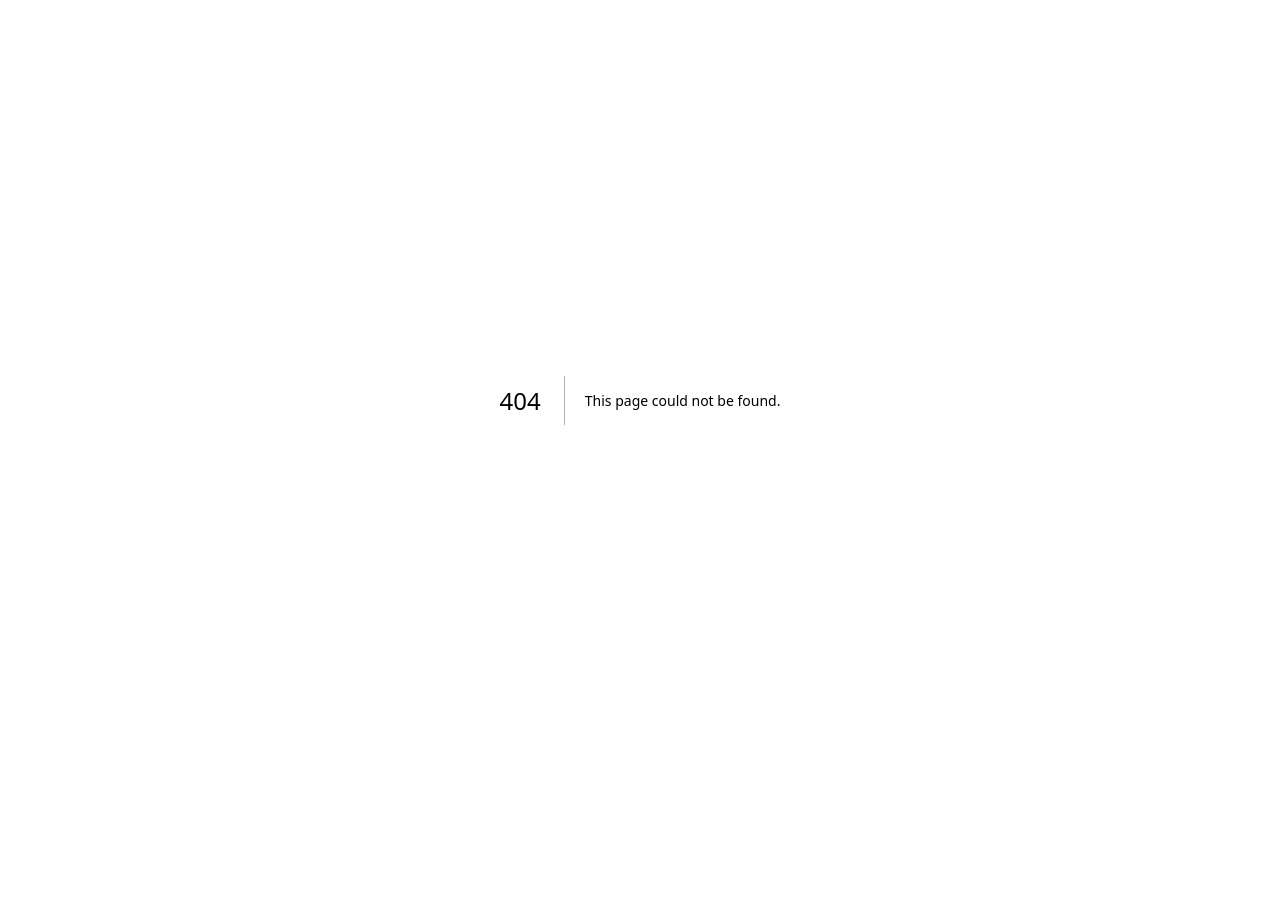
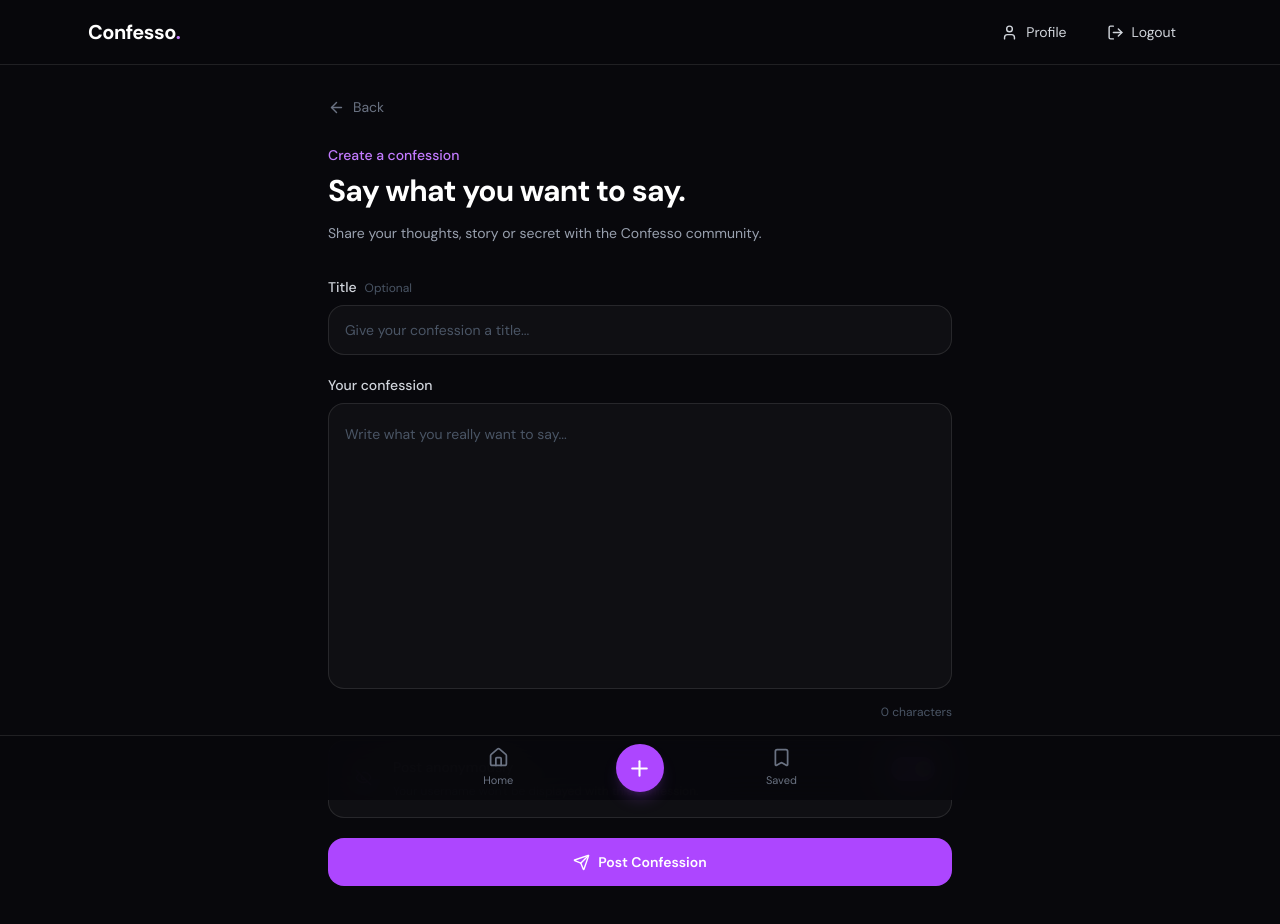
Before and after one commit to victoriaonuoha/confesso-app, a Next.js app: page /create in a window 1280 px wide. Before the commit this address had no page. Shown: the top 924 px of the page. Before the commit the page ends 800 px from the top, so only its background shows below. Built offline with nearby package versions, Linux system fonts and the light colour scheme; no server answers; a web font is replaced by a local one.

Commit message:
Added the actual creating post page

```diff
--- /dev/null
+++ b/src/app/create/page.jsx
@@ -0,0 +1,214 @@
+"use client";
+
+import { useState } from "react";
+import { useRouter } from "next/navigation";
+import { ArrowLeft, Eye, EyeOff, Send } from "lucide-react";
+
+import Header from "../components/FeedHeader";
+import BottomNav from "../components/FeedButtomNav";
+import { apiRequest } from "../../lib/api";
+
+export default function CreatePage() {
+  const router = useRouter();
+
+  const [title, setTitle] = useState("");
+  const [content, setContent] = useState("");
+  const [anonymous, setAnonymous] = useState(true);
+
+  const [loading, setLoading] = useState(false);
+  const [error, setError] = useState("");
+
+  const handleSubmit = async (event) => {
+    event.preventDefault();
+
+    setError("");
+
+    if (!content.trim()) {
+      setError("Please write your confession before posting.");
+      return;
+    }
+
+    try {
+      setLoading(true);
+
+      const data = await apiRequest("/confessions/", {
+        method: "POST",
+        body: JSON.stringify({
+          title: title.trim() || null,
+          content: content.trim(),
+          anonymous,
+        }),
+        headers: {
+          Authorization: `Bearer ${localStorage.getItem("confesso_access_token")}`,
+        },
+      });
+
+      // After successfully creating the confession,
+      // take the user back to the feed.
+      router.push("/feed");
+    } catch (error) {
+      setError(
+        error.message || "Unable to create your confession."
+      );
+    } finally {
+      setLoading(false);
+    }
+  };
+
+  return (
+    <div className="min-h-screen bg-[#08080c] text-white">
+      <Header />
+
+      <main className="mx-auto max-w-2xl px-4 pb-28 pt-8 sm:px-6">
+        {/* Back button */}
+        <button
+          onClick={() => router.back()}
+          className="mb-7 flex items-center gap-2 text-sm text-gray-500 transition hover:text-white"
+        >
+          <ArrowLeft size={17} />
+          Back
+        </button>
+
+        {/* Heading */}
+        <section className="mb-8">
+          <p className="text-sm font-medium text-purple-400">
+            Create a confession
+          </p>
+
+          <h1 className="mt-2 text-3xl font-bold tracking-tight">
+            Say what you want to say.
+          </h1>
+
+          <p className="mt-3 text-sm leading-6 text-gray-400">
+            Share your thoughts, story or secret with the
+            Confesso community.
+          </p>
+        </section>
+
+        {/* Error */}
+        {error && (
+          <div className="mb-5 rounded-2xl border border-red-500/20 bg-red-500/10 px-4 py-3">
+            <p className="text-sm text-red-300">
+              {error}
+            </p>
+          </div>
+        )}
+
+        {/* Form */}
+        <form
+          onSubmit={handleSubmit}
+          className="space-y-5"
+        >
+          {/* Title */}
+          <div>
+            <label
+              htmlFor="title"
+              className="mb-2 block text-sm font-medium text-gray-300"
+            >
+              Title
+              <span className="ml-2 text-xs font-normal text-gray-600">
+                Optional
+              </span>
+            </label>
+
+            <input
+              id="title"
+              type="text"
+              value={title}
+              onChange={(event) => setTitle(event.target.value)}
+              placeholder="Give your confession a title..."
+              maxLength={150}
+              className="w-full rounded-2xl border border-white/10 bg-white/[0.03] px-4 py-3.5 text-sm text-white outline-none transition placeholder:text-gray-600 focus:border-purple-500/50 focus:bg-white/[0.05]"
+            />
+          </div>
+
+          {/* Content */}
+          <div>
+            <label
+              htmlFor="content"
+              className="mb-2 block text-sm font-medium text-gray-300"
+            >
+              Your confession
+            </label>
+
+            <textarea
+              id="content"
+              value={content}
+              onChange={(event) => setContent(event.target.value)}
+              placeholder="Write what you really want to say..."
+              rows={9}
+              required
+              className="w-full resize-none rounded-2xl border border-white/10 bg-white/[0.03] px-4 py-4 text-sm leading-7 text-white outline-none transition placeholder:text-gray-600 focus:border-purple-500/50 focus:bg-white/[0.05]"
+            />
+
+            <div className="mt-2 flex justify-end">
+              <span className="text-xs text-gray-600">
+                {content.length} characters
+              </span>
+            </div>
+          </div>
+
+          {/* Anonymous option */}
+          <div className="rounded-2xl border border-white/10 bg-white/[0.03] p-4">
+            <div className="flex items-start justify-between gap-4">
+              <div className="flex gap-3">
+                <div className="mt-0.5 flex h-9 w-9 shrink-0 items-center justify-center rounded-full bg-purple-500/10 text-purple-400">
+                  {anonymous ? (
+                    <EyeOff size={17} />
+                  ) : (
+                    <Eye size={17} />
+                  )}
+                </div>
+
+                <div>
+                  <p className="text-sm font-medium text-white">
+                    Post anonymously
+                  </p>
+
+                  <p className="mt-1 text-xs leading-5 text-gray-500">
+                    Your username won't be displayed with
+                    this confession.
+                  </p>
+                </div>
+              </div>
+
+              {/* Toggle */}
+              <button
+                type="button"
+                onClick={() => setAnonymous(!anonymous)}
+                aria-label="Toggle anonymous posting"
+                aria-pressed={anonymous}
+                className={`relative h-6 w-11 shrink-0 rounded-full transition ${
+                  anonymous
+                    ? "bg-purple-500"
+                    : "bg-white/15"
+                }`}
+              >
+                <span
+                  className={`absolute top-1 h-4 w-4 rounded-full bg-white transition ${
+                    anonymous
+                      ? "left-6"
+                      : "left-1"
+                  }`}
+                />
+              </button>
+            </div>
+          </div>
+
+          {/* Submit */}
+          <button
+            type="submit"
+            disabled={loading}
+            className="flex w-full items-center justify-center gap-2 rounded-2xl bg-purple-500 py-3.5 text-sm font-semibold text-white transition hover:bg-purple-600 disabled:cursor-not-allowed disabled:opacity-60"
+          >
+            <Send size={17} />
+
+            {loading ? "Posting..." : "Post Confession"}
+          </button>
+        </form>
+      </main>
+
+      <BottomNav />
+    </div>
+  );
+}
```
